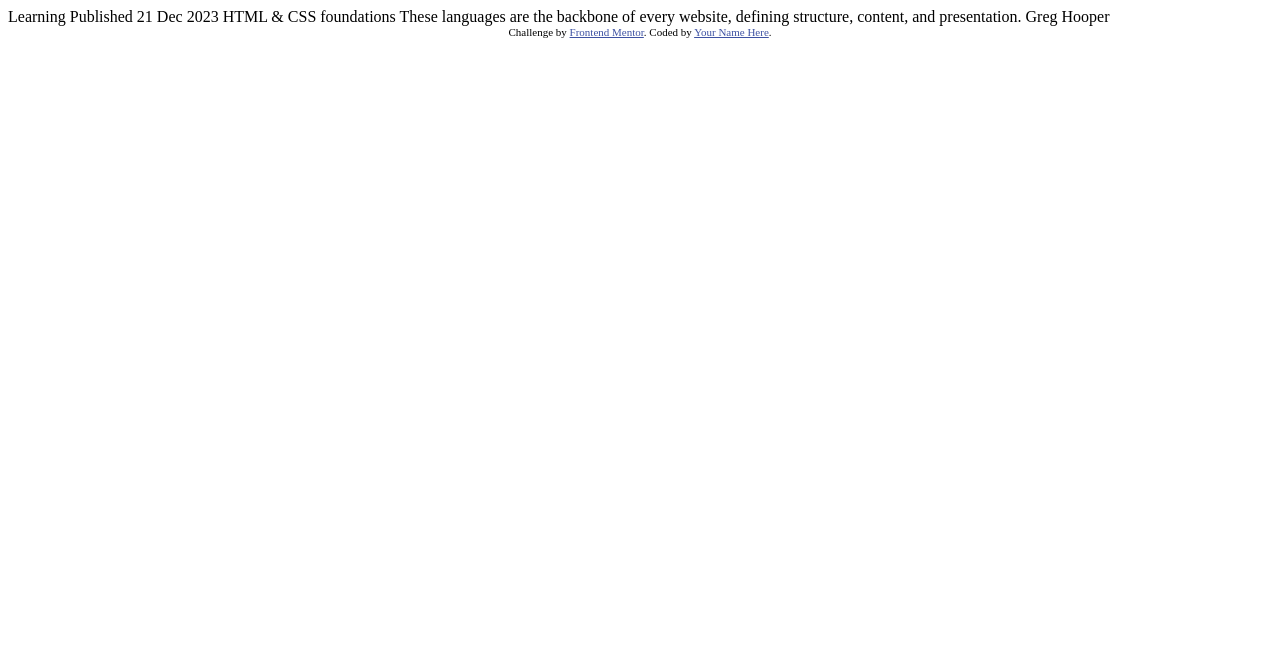
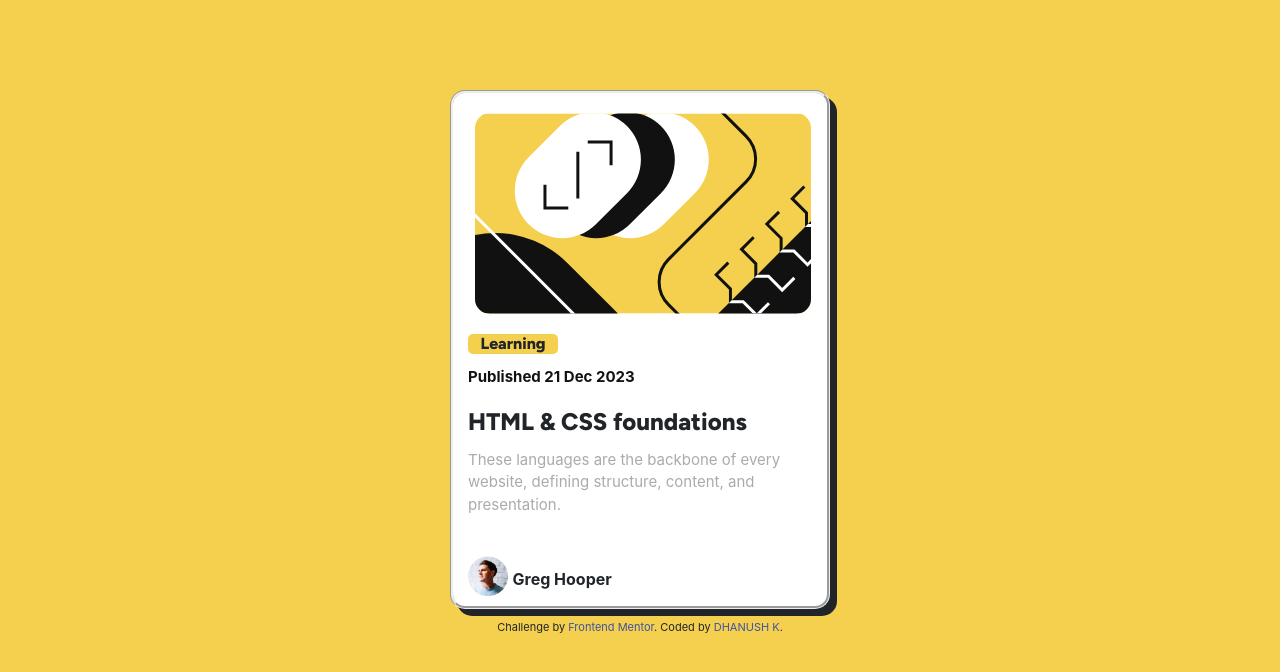
Before and after one commit to Dhanushk8703/Blog-preview-card, a plain HTML site: page index.html in a window 1280 px wide. Drawn offline with nearby package versions, Linux system fonts and the light colour scheme.

Commit message:
Update index

```diff
--- a/index.html
+++ b/index.html
@@ -1,34 +1,127 @@
 <!DOCTYPE html>
 <html lang="en">
+
 <head>
   <meta charset="UTF-8">
-  <meta name="viewport" content="width=device-width, initial-scale=1.0"> <!-- displays site properly based on user's device -->
+  <meta name="viewport" content="width=device-width, initial-scale=1.0">
+  <link rel="icon" type="image/png" sizes="32x32" href="./assets/images/favicon-32x32.png">
+  <link rel="stylesheet" href="https://cdn.jsdelivr.net/npm/bootstrap@4.6.2/dist/css/bootstrap.min.css">
+  <script src="https://cdn.jsdelivr.net/npm/jquery@3.7.1/dist/jquery.slim.min.js"></script>
+  <script src="https://cdn.jsdelivr.net/npm/popper.js@1.16.1/dist/umd/popper.min.js"></script>
+  <script src="https://cdn.jsdelivr.net/npm/bootstrap@4.6.2/dist/js/bootstrap.bundle.min.js"></script>
+  <link rel="preconnect" href="https://fonts.googleapis.com">
+  <link rel="preconnect" href="https://fonts.gstatic.com" crossorigin>
+  <link href="https://fonts.googleapis.com/css2?family=Figtree:ital,wght@0,800;1,800&display=swap" rel="stylesheet">
+  <title>Frontend Mentor | Blog preview card</title>
+  <link rel="stylesheet" href="style.css">
+  <style>
+    body {
+      background-color: hsl(47, 88%, 63%);
+    }
 
-  <link rel="icon" type="image/png" sizes="32x32" href="./assets/images/favicon-32x32.png">
+    .attribution {
+      font-size: 11px;
+      text-align: center;
+      margin-top: 10px;
+    }
 
-  <title>Frontend Mentor | Blog preview card</title>
+    .attribution a {
+      color: hsl(228, 45%, 44%);
+    }
 
-  <!-- Feel free to remove these styles or customise in your own stylesheet 👍 -->
-  <style>
-    .attribution { font-size: 11px; text-align: center; }
-    .attribution a { color: hsl(228, 45%, 44%); }
+    .container {
+      height: auto;
+      width: 380px;
+      background-color: hsl(0, 0%, 100%);
+      border-radius: 15px;
+      margin-top: 7%;
+      border-style: groove;
+      box-shadow: 7px 7px;
+    }
+
+    .container svg {
+      margin: 20px 0 0 7px;
+      border-radius: 15px;
+    }
+
+    .container h6 {
+      background-color: hsl(47, 88%, 63%);
+      width: 90px;
+      height: 20px;
+      text-align: center;
+      justify-content: center;
+      border-radius: 5px;
+      margin-top: 20px;
+      font-family: Figtree;
+    }
+
+    .container p {
+      margin-top: -20px;
+      color: hsl(0, 1%, 67%);
+      font-size: 15px;
+      text-align: left;
+    }
+
+    .container h4 {
+      margin-top: -20px;
+      font-family: Figtree;
+    }
+
+    .container img {
+      margin-bottom: 10px;
+    }
   </style>
 </head>
+
 <body>
-
-  Learning
-
-  Published 21 Dec 2023
-
-  HTML & CSS foundations
-
-  These languages are the backbone of every website, defining structure, content, and presentation.
-
-  Greg Hooper
-
+  <div class="container">
+    <svg xmlns="http://www.w3.org/2000/svg" width="336" height="201" fill="none" viewBox="0 0 336 201">
+      <g clip-path="url(#a)">
+        <path fill="#F4D04E" d="M0 .5h336v200H0z" />
+        <rect width="139" height="95" x="87.996" y="77.729" fill="#fff" rx="47.5"
+          transform="rotate(-45 87.996 77.729)" />
+        <rect width="139" height="95" x="54.055" y="77.729" fill="#111" rx="47.5"
+          transform="rotate(-45 54.055 77.729)" />
+        <path fill="#111" d="M234.864 209.036 451.4-7.5l67.175 67.175-216.536 216.536z" />
+        <rect width="139" height="95" x="20.114" y="77.729" fill="#fff" rx="47.5"
+          transform="rotate(-45 20.114 77.729)" />
+        <rect width="204.19" height="270.554" fill="#111" rx="102.095"
+          transform="scale(-1 1) rotate(45 -103.887 14.564)" />
+        <path stroke="#fff" stroke-width="3"
+          d="m6.69-357.5 135.583 135.727c12.481 12.494 12.481 32.737 0 45.231L-45.544 11.475c-12.481 12.494-12.481 32.737 0 45.23L107.088 209.5" />
+        <path stroke="#111" stroke-width="3"
+          d="M69.965 71.719v23.334h23.334M136.079 52.273V28.94h-23.334M102.845 38.838v46.67M210.364-37.5l60.873 60.873c12.497 12.496 12.497 32.758 0 45.254l-77.745 77.746c-12.497 12.496-12.497 32.758 0 45.254l69.872 69.873" />
+        <path stroke="#111" stroke-width="3"
+          d="m253.339 149.574-12.144 12.145 14.256 14.257v12.672h12.673l13.729 13.729 12.145-12.145M278.685 124.228l-12.145 12.145 14.257 14.257v12.673h12.673l13.729 13.729 12.145-12.145M304.031 98.883l-12.145 12.144 14.257 14.257v12.673h12.673l13.729 13.729 12.144-12.145M329.376 73.537l-12.145 12.145 14.257 14.257v12.672h12.673l13.729 13.729 12.145-12.144" />
+        <path stroke="#fff" stroke-width="5"
+          d="m354.722 48.191-12.145 12.145 14.257 14.257v12.673h12.673l13.729 13.729 12.145-12.145" />
+        <mask id="b" width="285" height="285" x="234" y="-8" maskUnits="userSpaceOnUse" style="mask-type:alpha">
+          <path fill="#111" d="M234.864 209.036 451.4-7.5l67.175 67.175-216.536 216.536z" />
+        </mask>
+        <g stroke="#fff" mask="url(#b)">
+          <path stroke-width="3"
+            d="m253.339 149.574-12.144 12.145 14.256 14.257v12.672h12.673l13.729 13.729 12.145-12.145M278.685 124.228l-12.145 12.145 14.257 14.257v12.673h12.673l13.729 13.729 12.145-12.145M304.031 98.883l-12.145 12.144 14.257 14.257v12.673h12.673l13.729 13.729 12.144-12.145M329.376 73.537l-12.145 12.145 14.257 14.257v12.672h12.673l13.729 13.729 12.145-12.145" />
+          <path stroke-width="5"
+            d="m354.722 48.191-12.145 12.145 14.257 14.257v12.673h12.673l13.729 13.729 12.145-12.145" />
+        </g>
+      </g>
+      <defs>
+        <clipPath id="a">
+          <path fill="#fff" d="M0 .5h336v200H0z" />
+        </clipPath>
+      </defs>
+    </svg>
+    <h6><b>Learning</b></h6><br>
+    <p style="color: hsl(0, 0%, 7%);"><b>Published 21 Dec 2023</b></p><br>
+    <h4><b>HTML & CSS foundations</b></h4><br>
+    <p>These languages are the backbone of every <br>website, defining structure, content, and<br> presentation.</p><br>
+    <img src="/assets/images/image-avatar.webp" width="40px" height="40px">
+    <strong>Greg Hooper</strong>
+  </div>
   <div class="attribution">
     Challenge by <a href="https://www.frontendmentor.io?ref=challenge" target="_blank">Frontend Mentor</a>.
-    Coded by <a href="#">Your Name Here</a>.
+    Coded by <a href="https://www.linkedin.com/in/dhanushk0807/">DHANUSH K</a>.
   </div>
 </body>
+
 </html>
```
